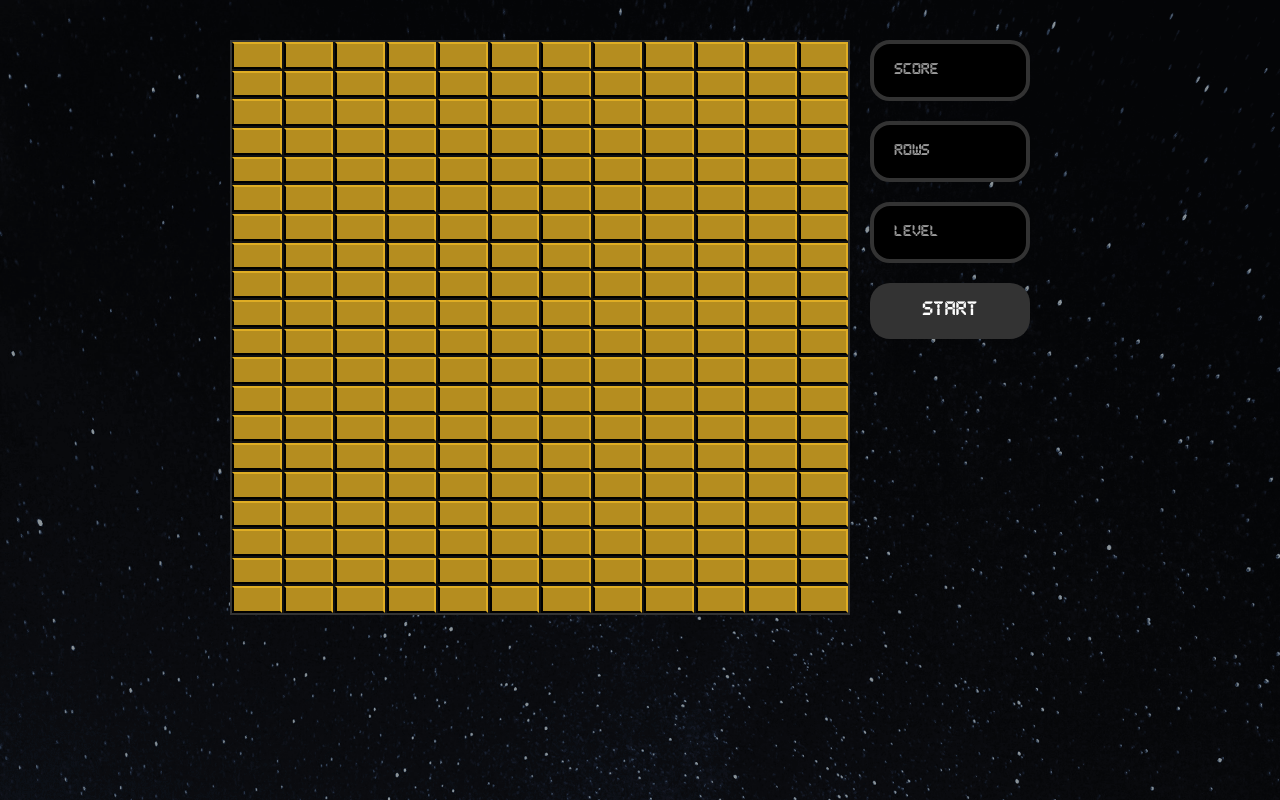
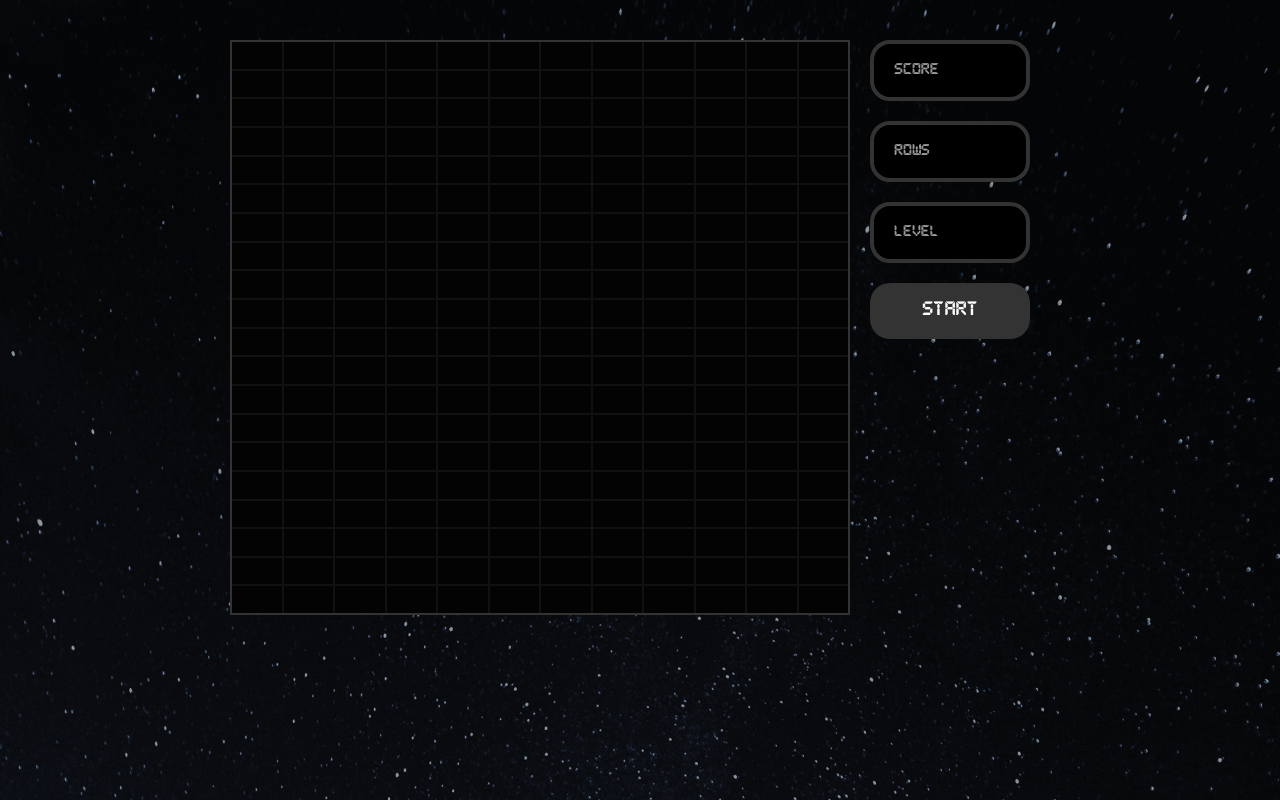
Before and after one commit to Segnities/tetris-game, a React (Vite) app: page / in a window 1280 px wide. Built offline with nearby package versions, Linux system fonts and the light colour scheme.

Commit message:
Change createStage on useStage hook, add transition to StyledStartButton

```diff
--- a/src/components/Cell.jsx
+++ b/src/components/Cell.jsx
@@ -2,7 +2,7 @@ import { StyledCell } from "./styles/StyledCell";
 import { TETROMINOS } from "../helpers/tetrominos";
 
 function Cell({ type }) {
-    return <StyledCell type={'L'} color={TETROMINOS['L'].color} />
+    return <StyledCell type={type} color={TETROMINOS[type].color} />
 }
 
 export default Cell;
--- a/src/components/Tetris.jsx
+++ b/src/components/Tetris.jsx
@@ -1,16 +1,18 @@
+import { useStage } from "../hooks/useStage";
 import Display from "./Display";
 import Stage from "./Stage";
 import StartButton from "./StartButton";
 
-import { createStage } from "../helpers/gameHelpers";
 
 import { StyledTetris, StyledTetrisWrapper, StyledTetrisAside } from "./styles/StyledTetris";
 
 function Tetris() {
+    const [stage, setStage] = useStage();
+
     return (
         <StyledTetrisWrapper>
             <StyledTetris>
-                <Stage stage={createStage()} />
+                <Stage stage={stage} />
                 <StyledTetrisAside>
                     <div>
                         <Display text="Score" />
--- a/src/components/styles/StyledStartButton.js
+++ b/src/components/styles/StyledStartButton.js
@@ -16,5 +16,6 @@ export const StyledStartButton = styled.button`
 
     &:hover {
         outline: 4px solid white;
+        transition: 75ms;
     }
 `;
```
